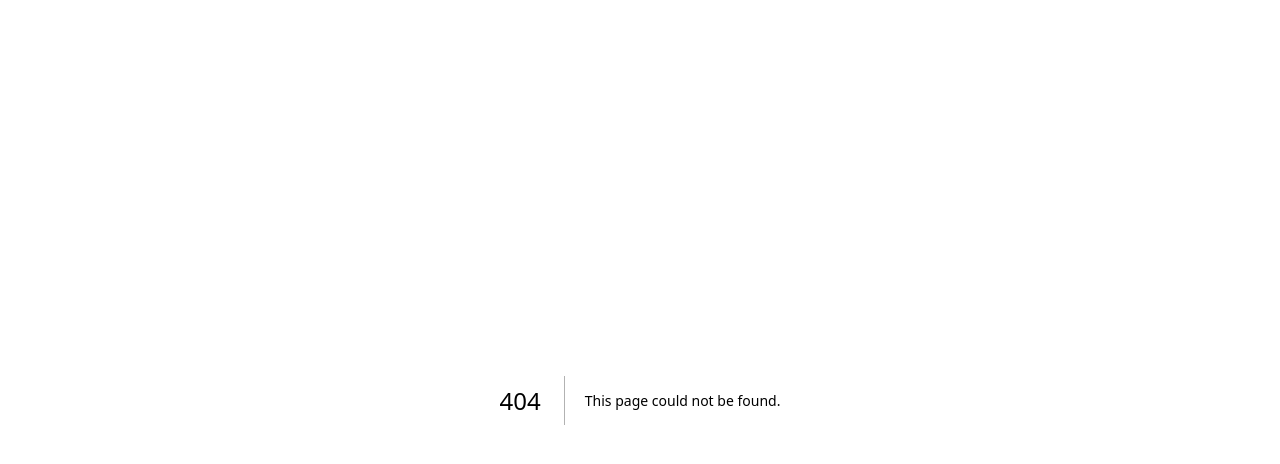
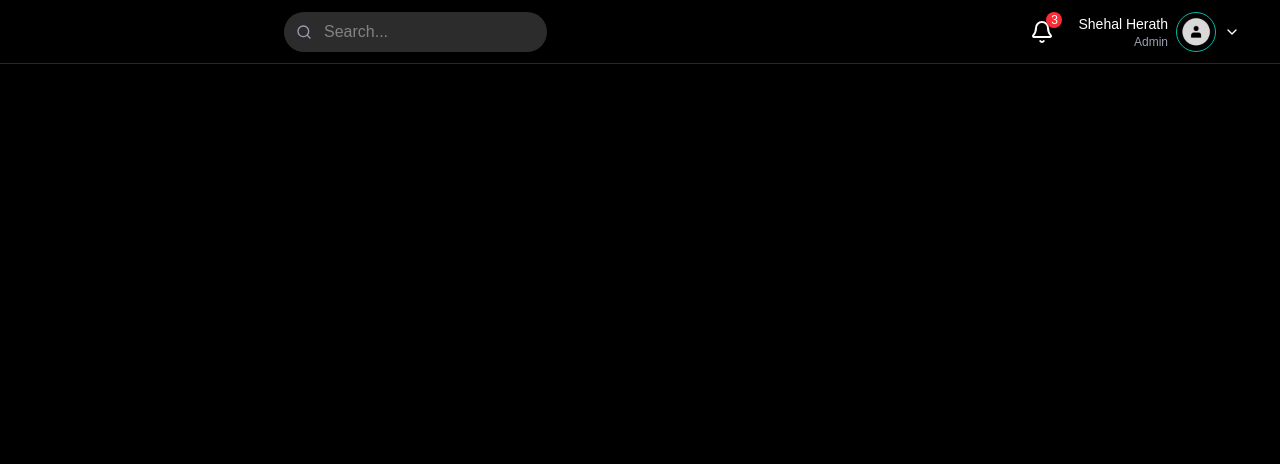
Before and after one commit to AgilWave/Examina-Frontend, a Next.js app: page /admin/topbar in a window 1280 px wide. Before the commit this address had no page. Shown: the top 464 px of the page. Built offline with nearby package versions, Linux system fonts and the light colour scheme.

Commit message:
Exm-20 top bar

```diff
--- /dev/null
+++ b/app/admin/topbar/page.tsx
@@ -0,0 +1,5 @@
+import Topbar from "@/components/admin/topbar/topbar";
+
+export default function Page() {
+  return <Topbar />;
+}
--- a/components/admin/topbar/topbar.tsx
+++ b/components/admin/topbar/topbar.tsx
@@ -1,9 +1,161 @@
-import React from 'react'
+"use client";
 
-function topbar() {
-  return (
-    <div>topbar</div>
-  )
+import Image from 'next/image';
+import defaultUserAvatar from '@/public/imgs/useraccount.png';
+import React, { useState, useRef, useEffect } from 'react';
+import { Search, Bell, ChevronDown, User, Settings, LogOut, X } from 'lucide-react';
+
+interface TopbarProps {
+  userName?: string;
+  userAvatar?: string;
 }
 
-export default topbar
+const Topbar: React.FC<TopbarProps> = ({
+  userName = "Shehal Herath",
+  userAvatar = defaultUserAvatar
+}) => {
+  const [isDropdownOpen, setIsDropdownOpen] = useState(false);
+  const [isSearchExpanded, setIsSearchExpanded] = useState(false);
+  const [searchQuery, setSearchQuery] = useState('');
+  const dropdownRef = useRef<HTMLDivElement>(null);
+  const searchRef = useRef<HTMLDivElement>(null);
+
+  // Close dropdown when clicking outside
+  useEffect(() => {
+    const handleClickOutside = (event: MouseEvent) => {
+      if (dropdownRef.current && !dropdownRef.current.contains(event.target as Node)) {
+        setIsDropdownOpen(false);
+      }
+      if (searchRef.current && !searchRef.current.contains(event.target as Node) && isSearchExpanded) {
+        setIsSearchExpanded(false);
+      }
+    };
+
+    document.addEventListener('mousedown', handleClickOutside);
+    return () => document.removeEventListener('mousedown', handleClickOutside);
+  }, [isSearchExpanded]);
+
+  const toggleSearch = () => {
+    setIsSearchExpanded(!isSearchExpanded);
+    if (!isSearchExpanded && searchRef.current) {
+      const input = searchRef.current.querySelector('input');
+      input?.focus();
+    } else {
+      setSearchQuery('');
+    }
+  };
+
+  return (
+    <div className="w-full h-16 bg-black text-white flex items-center justify-between px-4 md:px-6 shadow-sm border-b border-[#26FEFD36] relative">
+      {/* Search Bar - Positioned properly for expansion */}
+      <div className={`relative flex items-center ${isSearchExpanded ? 'fixed left-0 right-0 top-16 bg-black z-40 px-4 py-2' : 'ml-[260px]'}`}>
+        {!isSearchExpanded ? (
+          <button
+            onClick={toggleSearch}
+            className="md:hidden p-2 text-gray-400 hover:text-white focus:outline-none absolute left-4"
+          >
+            <Search className="h-5 w-5" />
+          </button>
+        ) : (
+          <div
+            ref={searchRef}
+            className="w-full relative"
+          >
+            <div className="relative flex items-center">
+              <input
+                type="text"
+                placeholder="Search..."
+                value={searchQuery}
+                onChange={(e) => setSearchQuery(e.target.value)}
+                className={`
+                  w-full pl-10 pr-4 py-2
+                  bg-[#D9D9D933] border-gray-700 rounded-3xl
+                  text-[#D9D9D9] focus:outline-none focus:ring-2
+                  focus:ring-teal-600 focus:border-transparent
+                `}
+              />
+              <button
+                onClick={toggleSearch}
+                className="absolute right-3 top-1/2 transform -translate-y-1/2 text-gray-400 hover:text-white"
+              >
+                <X className="h-5 w-5" />
+              </button>
+              <Search className="absolute left-3 top-1/2 transform -translate-y-1/2 h-4 w-4 text-gray-400" />
+            </div>
+          </div>
+        )}
+
+        {/* Desktop Search - Always visible */}
+        <div className="hidden md:block relative ml-0">
+          <div className="relative">
+            <input
+              type="text"
+              placeholder="Search..."
+              className={`
+                w-full pl-10 pr-4 py-2
+                bg-[#D9D9D933] border-gray-700 rounded-3xl
+                text-[#D9D9D9] focus:outline-none focus:ring-2
+                focus:ring-teal-600 focus:border-transparent
+              `}
+            />
+            <Search className="absolute left-3 top-1/2 transform -translate-y-1/2 h-4 w-4 text-gray-400" />
+          </div>
+        </div>
+      </div>
+
+      {/* Right Side Icons */}
+      <div className="flex items-center space-x-4 md:space-x-6 ml-auto mr-4">
+        {/* Notification Icon */}
+        <div className="relative">
+          <Bell className="h-5 w-5 md:h-6 md:w-6 text-white hover:text-gray-300 cursor-pointer" />
+          <span className="absolute -top-2 -right-2 bg-red-500 text-white rounded-full h-4 w-4 flex items-center justify-center text-xs">
+            3
+          </span>
+        </div>
+
+        {/* User Profile */}
+        <div className="relative" ref={dropdownRef}>
+          <div
+            onClick={() => setIsDropdownOpen(!isDropdownOpen)}
+            className="flex items-center space-x-2 cursor-pointer"
+          >
+            <div className="hidden md:flex flex-col items-end">
+              <span className="text-sm font-medium">{userName}</span>
+              <span className="text-xs text-gray-400">Admin</span>
+            </div>
+            <div className="w-8 h-8 md:w-10 md:h-10 rounded-full overflow-hidden border border-teal-500">
+              <Image
+                src={userAvatar}
+                alt="User Avatar"
+                width={40}
+                height={40}
+                className="w-full h-full object-cover"
+              />
+            </div>
+            <ChevronDown className={`h-4 w-4 text-white transition-transform ${isDropdownOpen ? 'rotate-180' : ''}`} />
+          </div>
+
+          {isDropdownOpen && (
+            <div className="absolute right-0 mt-2 w-48 bg-black border border-teal-600 rounded-lg shadow-lg z-50 overflow-hidden">
+              <ul className="py-1">
+                <li className="px-4 py-2 hover:bg-teal-600/50 flex items-center cursor-pointer transition-colors">
+                  <User className="mr-2 h-4 w-4" /> Profile
+                </li>
+                <li className="px-4 py-2 hover:bg-teal-600/50 flex items-center cursor-pointer transition-colors">
+                  <Settings className="mr-2 h-4 w-4" /> Settings
+                </li>
+                <li className="border-t border-gray-700">
+                  <div className="px-4 py-2 hover:bg-red-600/50 flex items-center cursor-pointer transition-colors text-white">
+                    <LogOut className="mr-2 h-4 w-4" /> Logout
+                  </div>
+                </li>
+              </ul>
+            </div>
+          )}
+        </div>
+      </div>
+    </div>
+  );
+};
+
+export default Topbar;
```
Also changed, not shown: public/imgs/useraccount.png (added).
